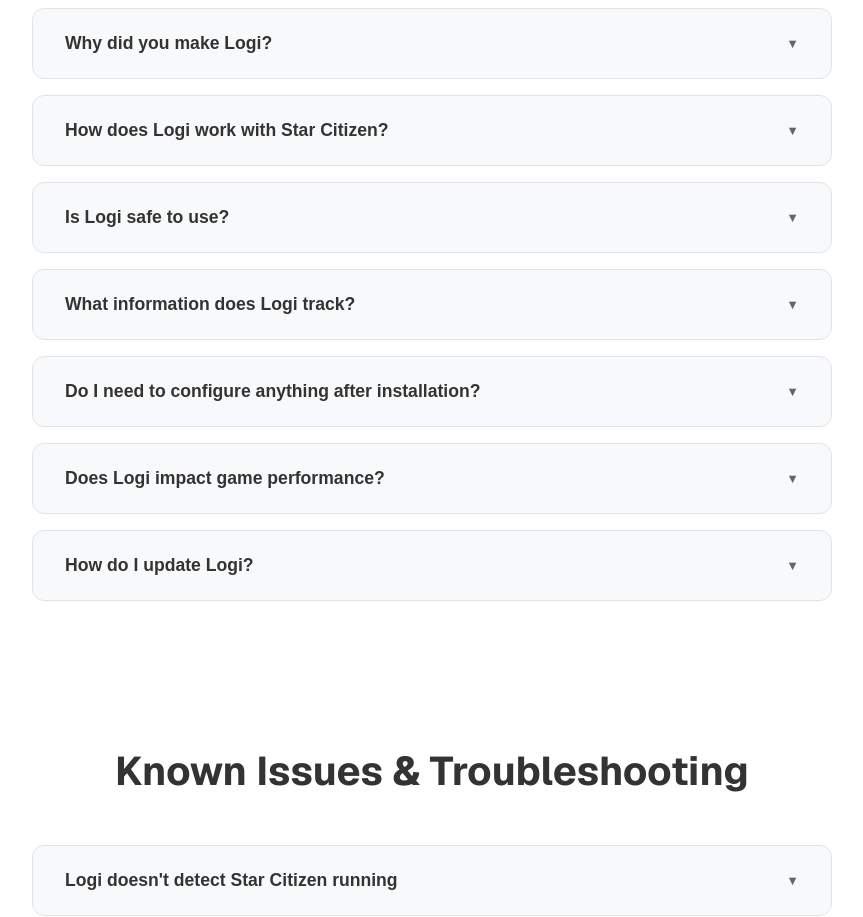
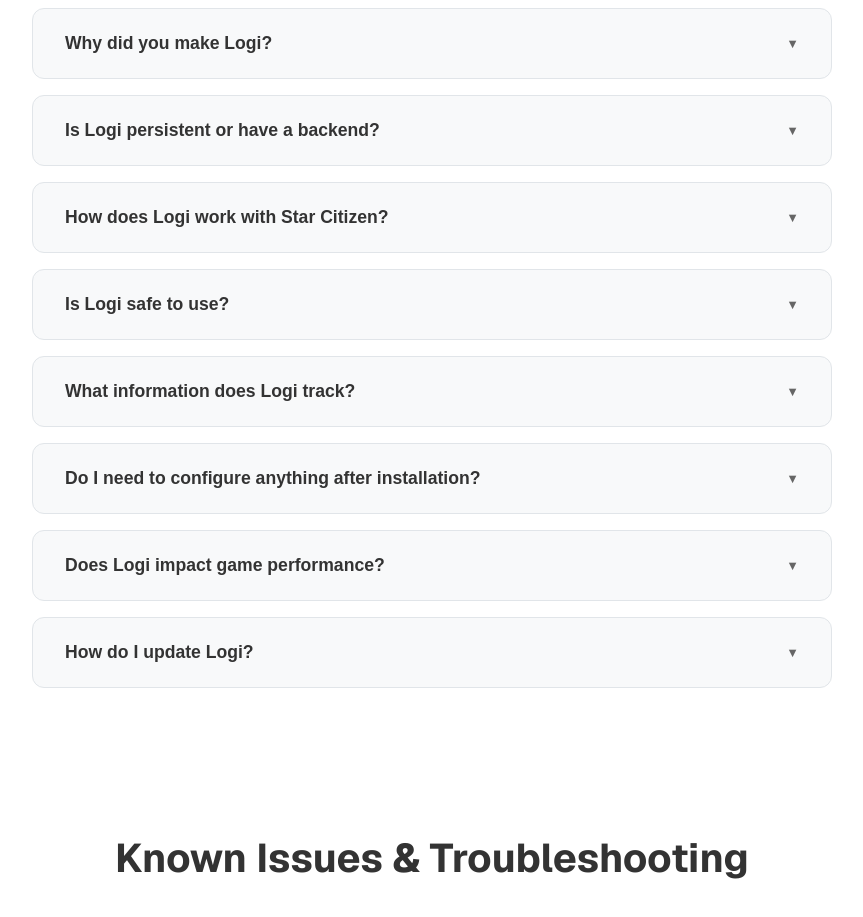
Before and after one commit to OMTut/logi_web, a Next.js app: page / in a window 1280 px wide. Shown: the part 1400-2317 px from the top of the page, without its empty margins (208-1071 px from the left). Built offline with nearby package versions, Linux system fonts and the light colour scheme; no server answers.

Commit message:
added faq about database

```diff
--- a/src/components/FAQ.tsx
+++ b/src/components/FAQ.tsx
@@ -4,6 +4,10 @@ const faqData = [
   {
     title: "Why did you make Logi?",
     content: "<p>Frankly, I need something to show potential employers CS skills, and this is a fun way to do it. Plus, I rarely press charges in SC so I don't look at the pop up. This let's me see who kilt me.</p>"
+  },
+  {
+    title: "Is Logi persistent or have a backend?",
+    content: "<p>No. You're not connected to anything. In the future, yes. I'll spin up and work on a proper database for it.</p>"
   },
   {
     title: "How does Logi work with Star Citizen?",
```
